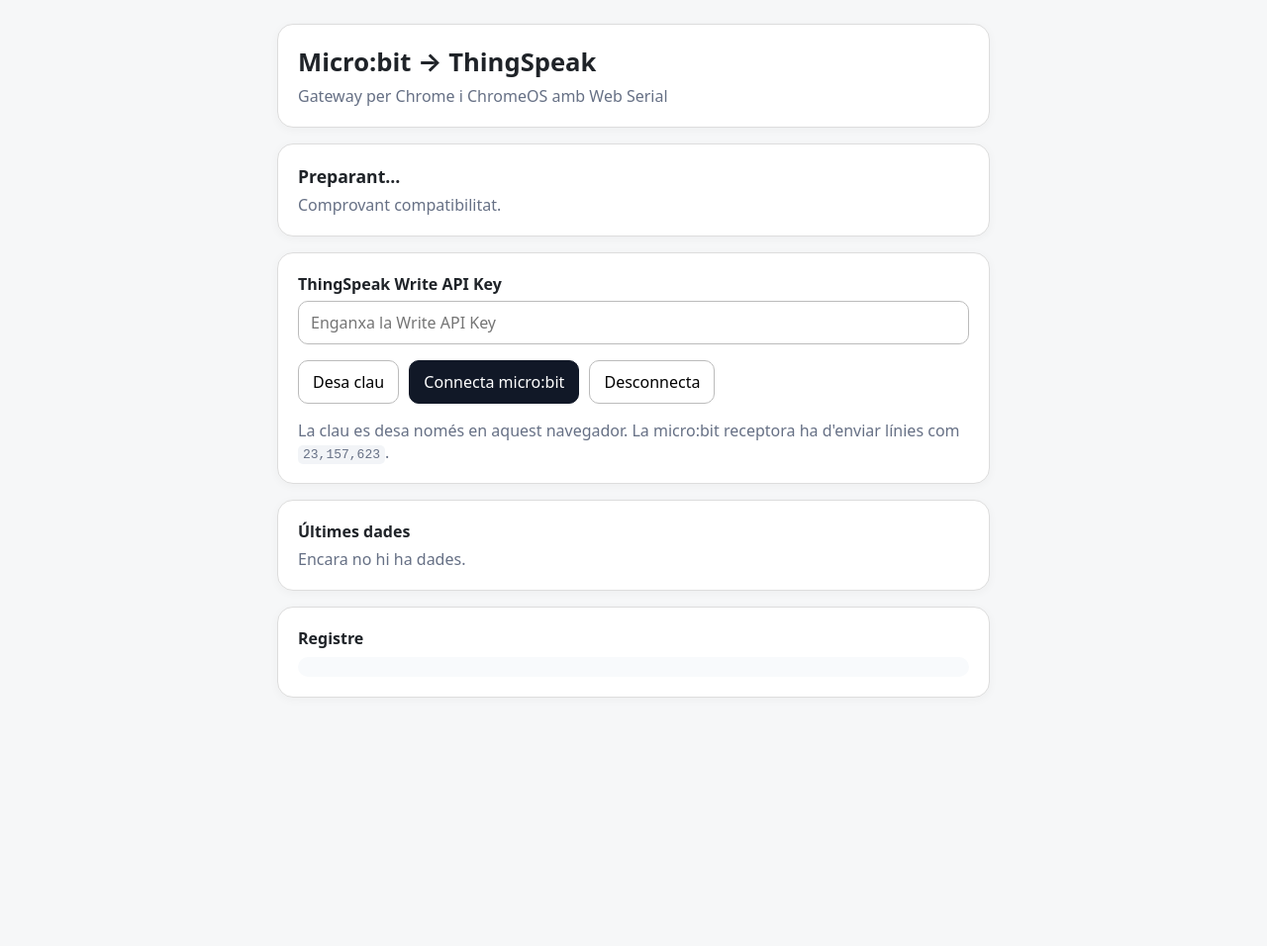
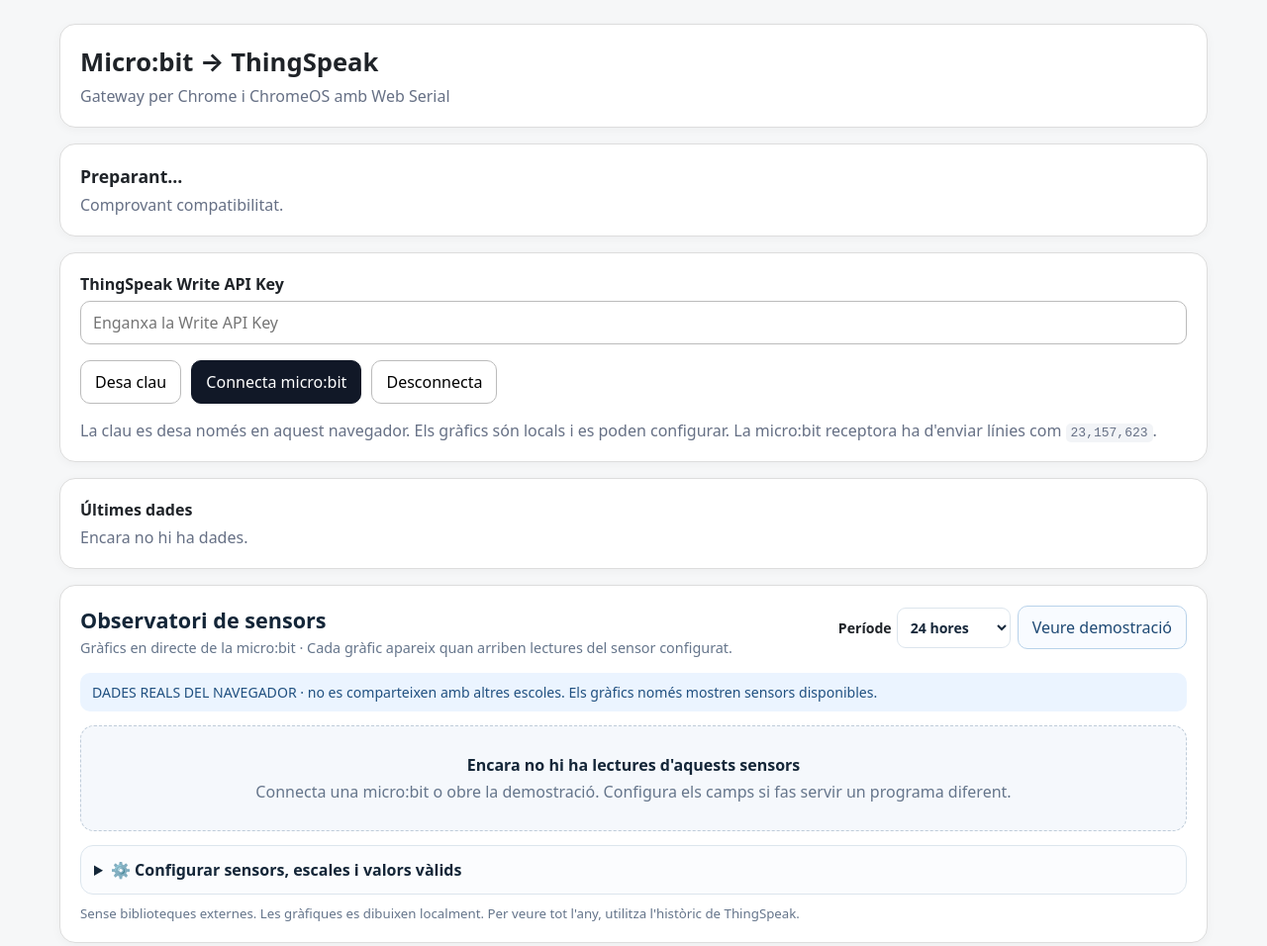
Before and after one commit to isanch45/microbit-thingspeak-pwa, a plain HTML site: page index.html in a window 1280 px wide. Shown: the top 956 px of the page at 99% size. Before the commit the page ends 800 px from the top, so only its background shows below. Drawn offline with Linux system fonts and the light colour scheme.

Commit message:
Tauler de sensors: index.html

```diff
--- a/index.html
+++ b/index.html
@@ -6,6 +6,7 @@
   <meta name="theme-color" content="#ffffff">
   <title>Micro:bit → ThingSpeak</title>
   <link rel="manifest" href="manifest.webmanifest">
+  <link rel="stylesheet" href="dashboard.css">
   <style>
     :root { font-family: system-ui, -apple-system, BlinkMacSystemFont, "Segoe UI", sans-serif; }
     body { margin:0; background:#f6f7f8; color:#1f2328; }
@@ -49,7 +50,7 @@
       <button id="disconnect">Desconnecta</button>
     </div>
     <div class="muted">
-      La clau es desa només en aquest navegador. La micro:bit receptora ha d'enviar línies com
+      La clau es desa només en aquest navegador. Els gràfics són locals i es poden configurar. La micro:bit receptora ha d'enviar línies com
       <code>23,157,623</code>.
     </div>
   </section>
@@ -59,11 +60,14 @@
     <div id="lastData" class="muted" style="margin-top:6px">Encara no hi ha dades.</div>
   </section>
 
+  <section id="sensorDashboard" class="card" aria-label="Observatori de sensors"></section>
+
   <section class="card">
     <strong>Registre</strong>
     <div id="log" style="margin-top:8px"></div>
   </section>
 
+  <script src="dashboard.js"></script>
   <script src="app.js"></script>
 </main>
 </body>
```
